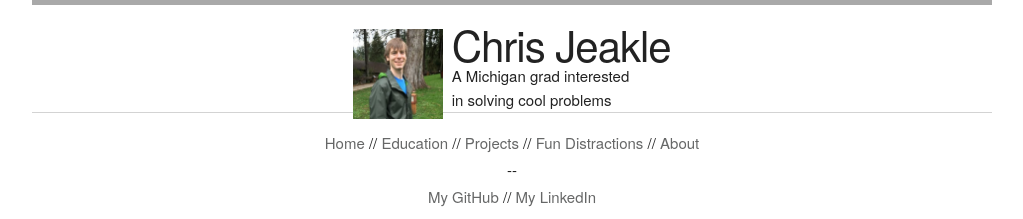
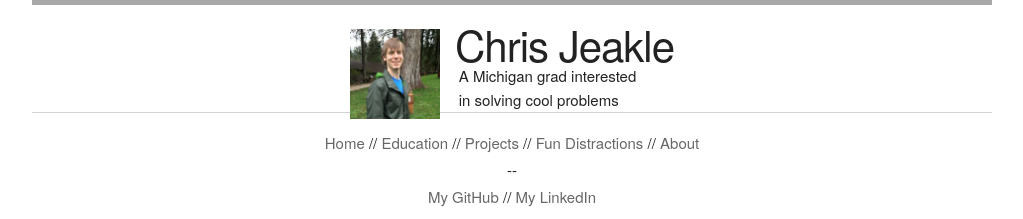
Before and after one commit to cjjeakle/cjjeakle.github.io, a Jekyll site: the page built from index.html, in a window 1280 px wide. Shown: the top 219 px of the page, without its empty margins (128-1151 px from the left). Built offline with Jekyll 4.4.1, drawn with Linux system fonts in a browser that asks for light colours; nearby versions of some CDN libraries.

Commit message:
Fixed header text and image alignment.

```diff
--- a/_includes/header.html
+++ b/_includes/header.html
@@ -4,7 +4,6 @@
     <picture id="headerImg">
       <img src="{{ '/static/img/me.jpg' | prepend: site.baseurl }}" title="A picture of me!" alt="No easter eggs here :("/>
     </picture>
-    &nbsp;
     <div id="headerText">
       <h2>Chris Jeakle</h2>
       <div id="headerDetails">
--- a/static/css/main.css
+++ b/static/css/main.css
@@ -57,6 +57,7 @@ br {
 #headerImg {
     display: inline;
     position: relative;
+    margin-right: 1em;
 }
 
 #headerImg img {
@@ -81,6 +82,7 @@ br {
 }
 
 #headerDetails {
+    margin-left: .25em;
     line-height: 1.6em;
 }
 
```
